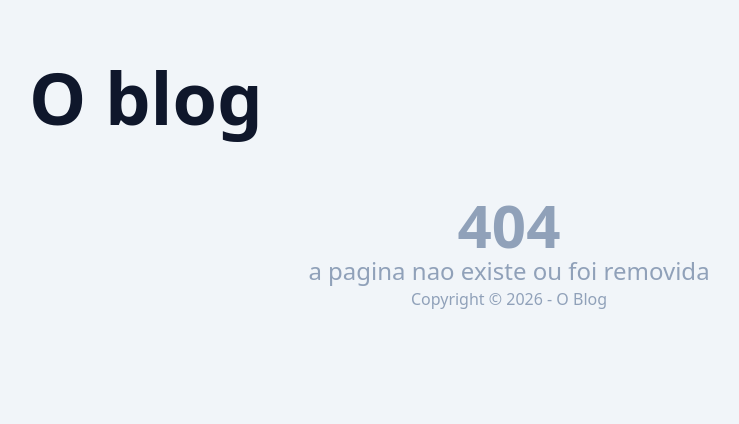
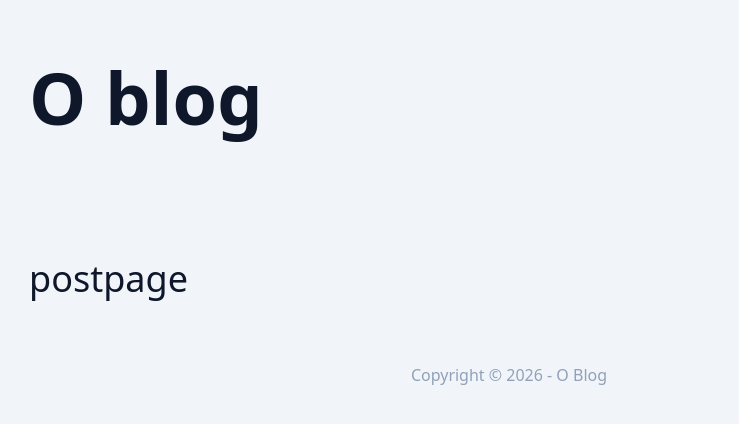
Before and after one commit to iamT0ddykk/O-Blog, a Next.js app: page /admin/post in a window 1280 px wide. Before the commit this address had no page. Shown: the top 424 px of the page, without its empty margins (131-870 px from the left). Built offline with nearby package versions, Linux system fonts and the light colour scheme.

Commit message:
adm panel comecado

```diff
--- /dev/null
+++ b/src/app/admin/login/page.tsx
@@ -0,0 +1,9 @@
+export const dynamic = "force-dynamic";
+
+export default async function AdminLoginPage() {
+  return (
+    <>
+      <div className="text-4xl py-16">oi</div>
+    </>
+  );
+}
--- /dev/null
+++ b/src/app/admin/post/page.tsx
@@ -0,0 +1,9 @@
+export const dynamic = "force-dynamic";
+
+export default async function AdminPostPage() {
+  return (
+    <>
+      <div className="text-4xl py-16">postpage</div>
+    </>
+  );
+}
```
